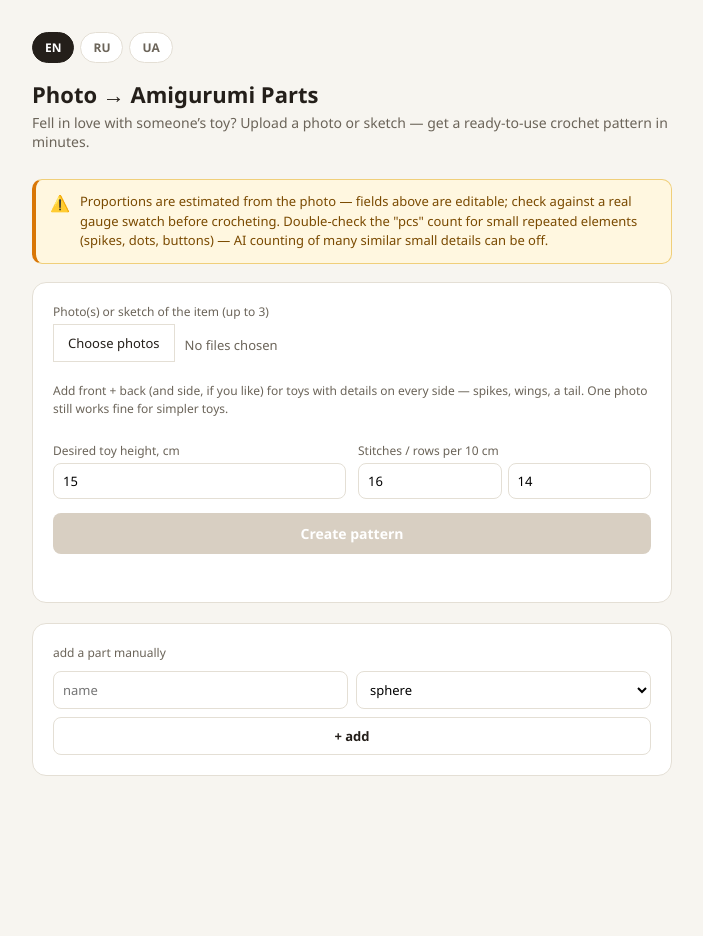
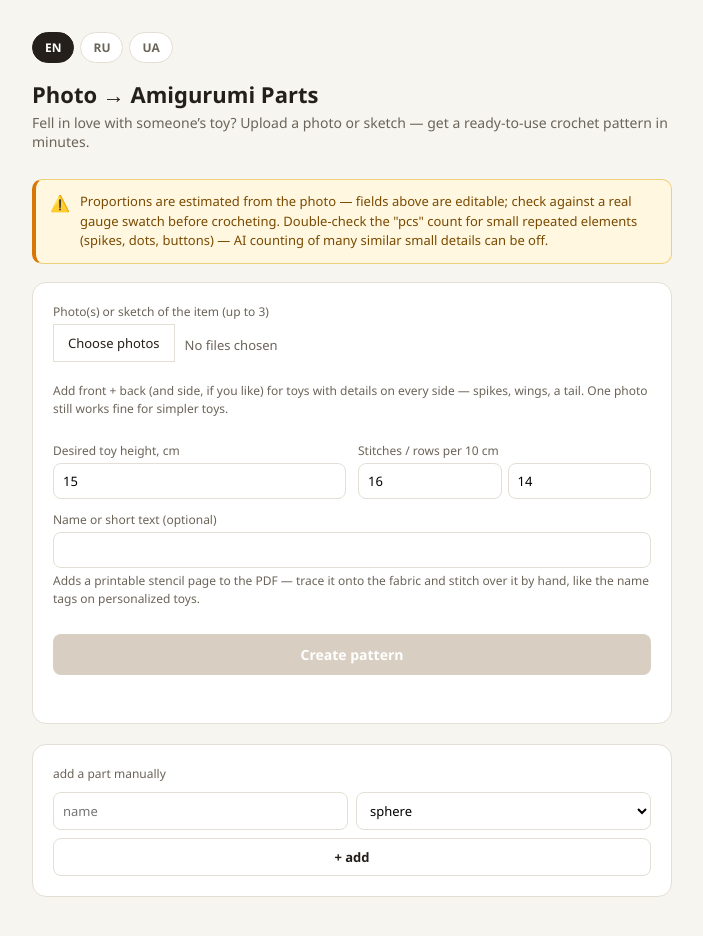
Before and after one commit to cpaleads2/knitting-designer, a website: page app.html in a window 1280 px wide. Shown: the whole page, without its empty margins (288-991 px from the left). Before the commit the page ends 828 px from the top, so only its background shows below. Drawn offline with Linux system fonts and the light colour scheme.

Commit message:
Add files via upload

```diff
--- a/app.html
+++ b/app.html
@@ -103,6 +103,13 @@
       </div>
     </div>
 
+    <div style="height:12px;"></div>
+    <div>
+      <label id="t-personalizelabel" for="personalize"></label>
+      <input type="text" id="personalize" maxlength="20" placeholder="" />
+      <p class="note" id="t-personalizehint" style="margin-top:4px;"></p>
+    </div>
+
     <div style="height:14px;"></div>
     <button class="btn-primary" id="analyze" disabled></button>
     <div class="status" id="status"></div>
@@ -137,6 +144,8 @@ const T = {
     photoHint:'Add front + back (and side, if you like) for toys with details on every side — spikes, wings, a tail. One photo still works fine for simpler toys.',
     heightLabel:'Desired toy height, cm',
     gaugeLabel:'Stitches / rows per 10 cm',
+    personalizeLabel:'Name or short text (optional)',
+    personalizeHint:'Adds a printable stencil page to the PDF — trace it onto the fabric and stitch over it by hand, like the name tags on personalized toys.',
     analyzeBtn:'Create pattern',
     chooseFile:'Choose photos',
     noFileChosen:'No files chosen',
@@ -181,6 +190,8 @@ const T = {
     photoHint:'Добавьте вид спереди и сзади (и сбоку, по желанию) для игрушек с деталями со всех сторон — шипы, крылья, хвост. Для простых игрушек хватит и одного фото.',
     heightLabel:'Желаемый рост игрушки, см',
     gaugeLabel:'Петель / рядов на 10 см',
+    personalizeLabel:'Имя или короткий текст (необязательно)',
+    personalizeHint:'Добавит в PDF страницу с печатным трафаретом — перенесите его на ткань и прошейте вручную, как именные нашивки на игрушках.',
     analyzeBtn:'Создать схему',
     chooseFile:'Выберите фото',
     noFileChosen:'Файлы не выбраны',
@@ -225,6 +236,8 @@ const T = {
     photoHint:'Додайте вигляд спереду та ззаду (і збоку, за бажанням) для іграшок з деталями з усіх боків — шипи, крила, хвіст. Для простих іграшок достатньо й одного фото.',
     heightLabel:'Бажаний зріст іграшки, см',
     gaugeLabel:'Петель / рядів на 10 см',
+    personalizeLabel:'Ім\'я або короткий текст (необов\'язково)',
+    personalizeHint:'Додасть до PDF сторінку з друкованим трафаретом — перенесіть його на тканину і прошийте вручну, як іменні нашивки на іграшках.',
     analyzeBtn:'Створити схему',
     chooseFile:'Виберіть фото',
     noFileChosen:'Файли не вибрано',
@@ -402,6 +415,8 @@ function setLang(lang){
   document.getElementById('filename-display').textContent = images.length ? t.filesChosenText(images.length) : t.noFileChosen;
   document.getElementById('t-heightlabel').textContent = t.heightLabel;
   document.getElementById('t-gaugelabel').textContent = t.gaugeLabel;
+  document.getElementById('t-personalizelabel').textContent = t.personalizeLabel;
+  document.getElementById('t-personalizehint').textContent = t.personalizeHint;
   document.getElementById('analyze').textContent = t.analyzeBtn;
   document.getElementById('t-addlabel').textContent = t.addLabel;
   document.getElementById('np-name').placeholder = t.namePlaceholder;
@@ -698,8 +713,9 @@ function buildPdfPayload(){
   const stg = parseFloat(document.getElementById('stg').value)||16;
   const rowg = parseFloat(document.getElementById('rowg').value)||14;
   const height = parseFloat(document.getElementById('height').value)||15;
+  const personalizeText = (document.getElementById('personalize').value||'').trim();
   const cover = images[0] || null;
-  return { lang: currentLang, height, stg, rowg, title: T[currentLang].patternTitle, parts, decorations, photoBase64: cover ? cover.base64 : null, photoMediaType: cover ? cover.mediaType : null };
+  return { lang: currentLang, height, stg, rowg, title: T[currentLang].patternTitle, parts, decorations, photoBase64: cover ? cover.base64 : null, photoMediaType: cover ? cover.mediaType : null, personalizeText };
 }
 
 async function downloadPdf(payload, statusNode){
```
